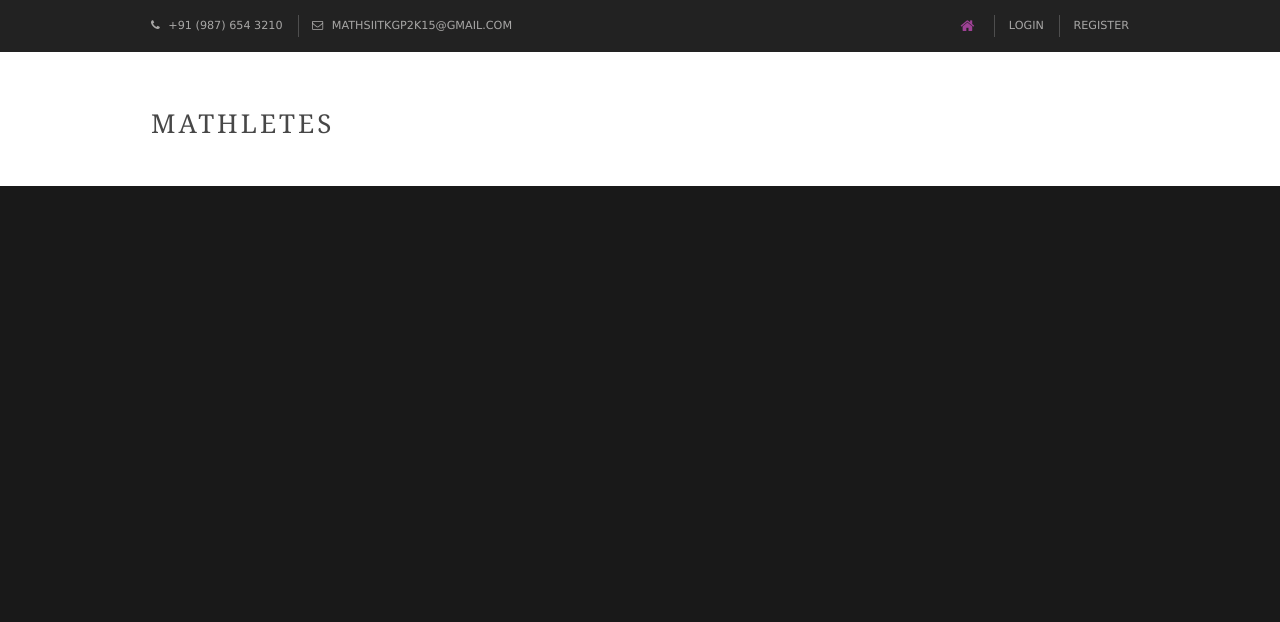
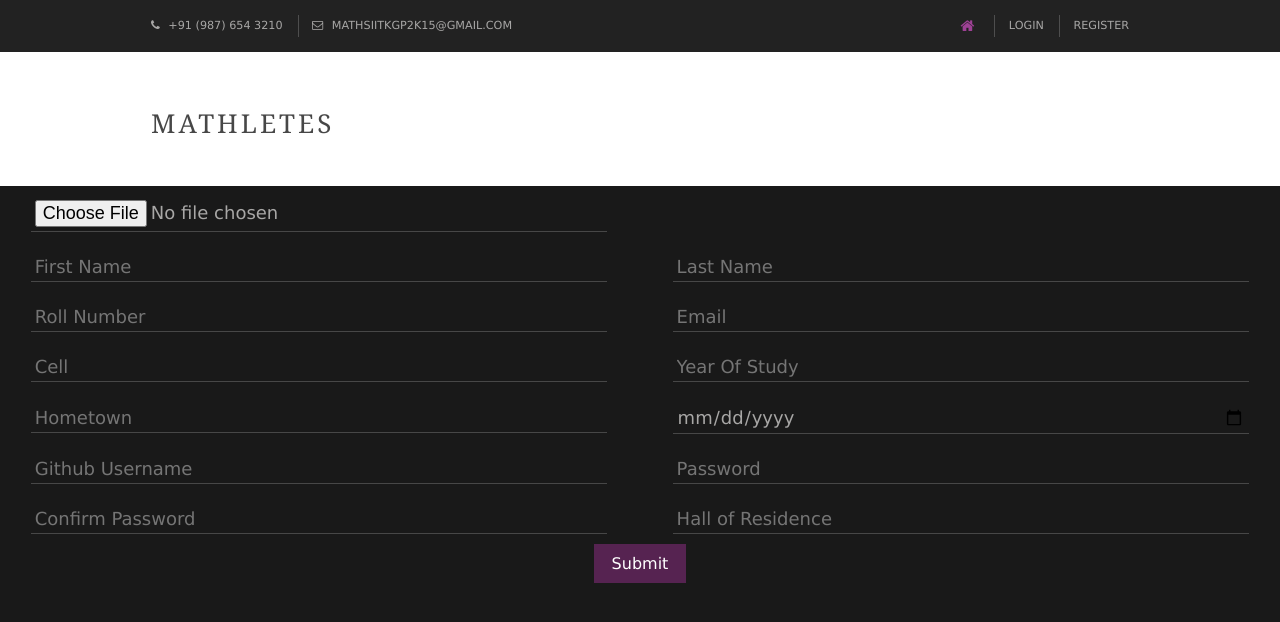
Before and after one commit to mathletes/website, a Flask app: page /signup in a window 1280 px wide. Shown: the top 622 px of the page. Run offline with Flask 2, Linux system fonts and the light colour scheme.

Commit message:
Second attempt to create signup form

```diff
--- /dev/null
+++ b/static/layout/styles/signuplayout.css
@@ -0,0 +1,28 @@
+#signupform input{
+	width:45%;
+	font-size:18px;
+	border-style:none;
+	border-bottom:1px solid rgb(71, 71, 71);
+	display:inline-block;
+	background-color: rgba(0, 0, 0, 0);
+	margin:10px 2.4% 10px 2.4%;
+	padding: 4px;
+}
+
+#userimage{
+	display:block;
+}
+
+#submitbutton{
+	background-color:#562351;
+	border-style:none;
+	color:white;
+	font-size:16px;
+	margin-left:auto;
+	margin-right:auto;
+	padding: 10px 18px 10px 18px;
+}
+
+#submitbutton:hover{
+
+}
--- a/templates/pages/signup.html
+++ b/templates/pages/signup.html
@@ -13,6 +13,7 @@ Licence URI: http://www.os-templates.com/template-terms
 <meta name="viewport" content="width=device-width, initial-scale=1.0, maximum-scale=1.0, user-scalable=no" />
 <link rel="icon" type="image/x-icon" href="static/images/demo/favicon.ico">
 <link href="static/layout/styles/layout.css" rel="stylesheet" type="text/css" media="all" />
+<link href="static/layout/styles/signuplayout.css" rel="stylesheet" type="text/css" media="all" />
 </head>
 <body id="top">
 <div class="wrapper row0">
@@ -47,8 +48,28 @@ Licence URI: http://www.os-templates.com/template-terms
     </div>
   </header>
 </div>
+<div class="wrapper">
+  <form id="signupform">
+    <input type="file" id="userimage"/><br/>
+    <input type="text" placeholder="First Name"/>
+    <input type="text" placeholder="Last Name"/>
+    <input type="text" placeholder="Roll Number"/>
+    <input type="email" placeholder="Email"/>
+    <input type="number" placeholder="Cell"/>
+    <input type="number"  placeholder="Year Of Study"/>
+    <input type="text" placeholder="Hometown" />
+    <input type="date" placeholder="Date Of Birth" />
+    <input type="text" placeholder="Github Username" />
+    <input type="password" placeholder="Password" />
+    <input type="password" placeholder="Confirm Password"/>
+    <input type="text" placeholder="Hall of Residence" />
+    <br/>
+    <button id="submitbutton">Submit</button>
+  </form>
+</div>
 <script src="static/layout/scripts/jquery.min.js"></script>
 <script src="static/layout/scripts/jquery.backtotop.js"></script>
 <script src="static/layout/scripts/jquery.mobilemenu.js"></script>
+<script src="static/layout/scripts/signup.js"></script>
 </body>
 </html>
```
Also changed, not shown: static/layout/scripts/signup.js (added).
